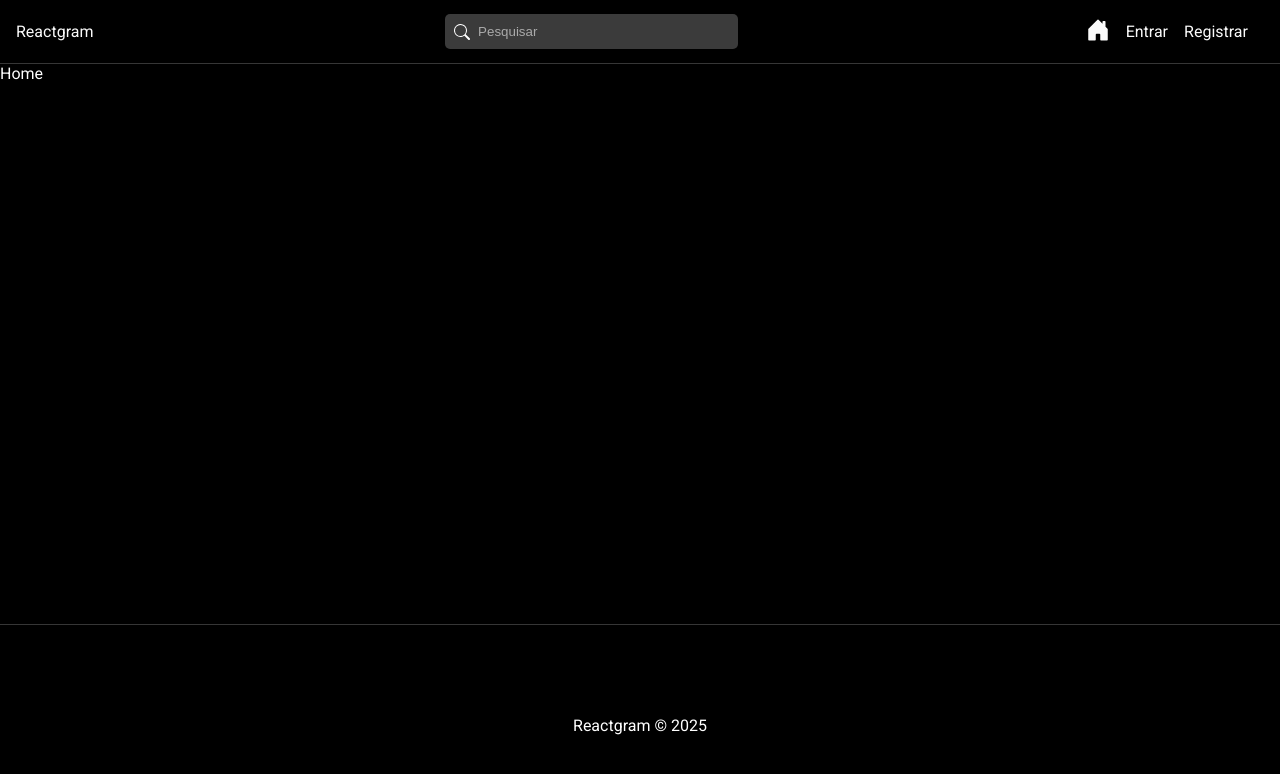
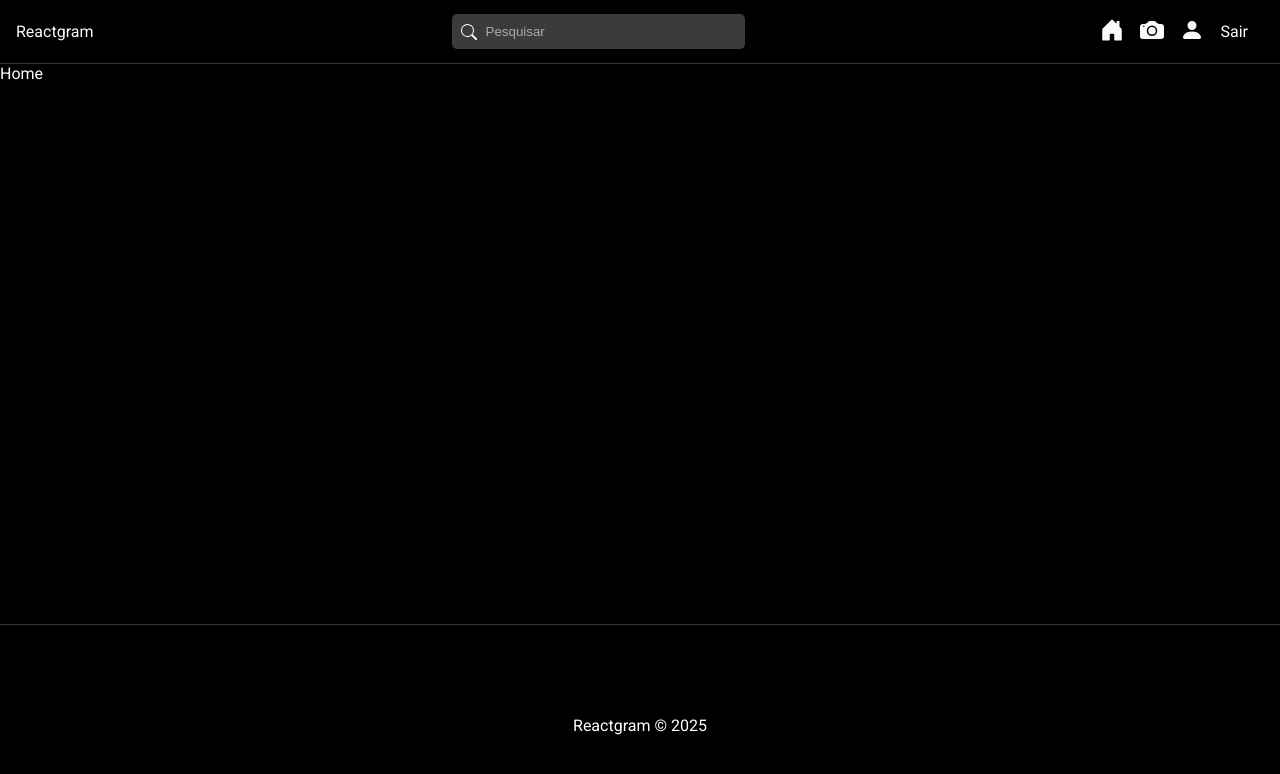
Before and after one commit to Breno2k/reactgram, a React (Vite) app in the folder front-end/: page / in a window 1280 px wide. Shown: the top 774 px of the page. Built offline with nearby package versions, Linux system fonts and the light colour scheme; sample sign-in values are in the browser's storage.

Commit message:
Criando navbar para usuários autenticados

```diff
--- a/front-end/src/components/Navbar/Navbar.jsx
+++ b/front-end/src/components/Navbar/Navbar.jsx
@@ -4,7 +4,18 @@
 import { NavLink, Link } from 'react-router-dom'
 import { BsSearch, BsHouseDoorFill, BsFillPersonFill, BsFillCameraFill } from 'react-icons/bs'
 
+// Hooks
+import { useState } from 'react'
+import { useDispatch, useSelector } from 'react-redux'
+import { useNavigate } from 'react-router-dom'
+import { useAuth } from '../../hooks/useAuth'
+
 const Navbar = () => {
+
+    const { auth } = useAuth();
+    const { user } = useSelector((state) => state.auth)
+
+
     return (
         <nav className={styles.nav}>
             <Link to="/">Reactgram</Link>
@@ -13,11 +24,31 @@
                 <input type="text" placeholder="Pesquisar" />
             </form>
             <ul>
+                {auth ? (
+                    <>
                         <li>
                             <NavLink to="/">
                                 <BsHouseDoorFill />
                             </NavLink>
                         </li>
+                        {user && (
+                            <li>
+                                <NavLink to={`/users/${user._id}`} >
+                                    <BsFillCameraFill />
+                                </NavLink>
+                            </li>
+                        )}
+                        <li>
+                            <NavLink to="/profile">
+                                <BsFillPersonFill />
+                            </NavLink>
+                        </li>
+                        <li>
+                            <span>Sair</span>
+                        </li>
+                    </>
+                ) : (
+                    <>
                         <li>
                             <NavLink to="/login">
                                 Entrar
@@ -25,10 +56,11 @@
                         </li>
                         <li>
                             <NavLink to="/register">
-                        Registrar
+                                Cadastrar
                             </NavLink>
                         </li>
-
+                    </>
+                )}
             </ul>
         </nav>
     )
```
Lines whose indentation alone changed are shown as unchanged.
